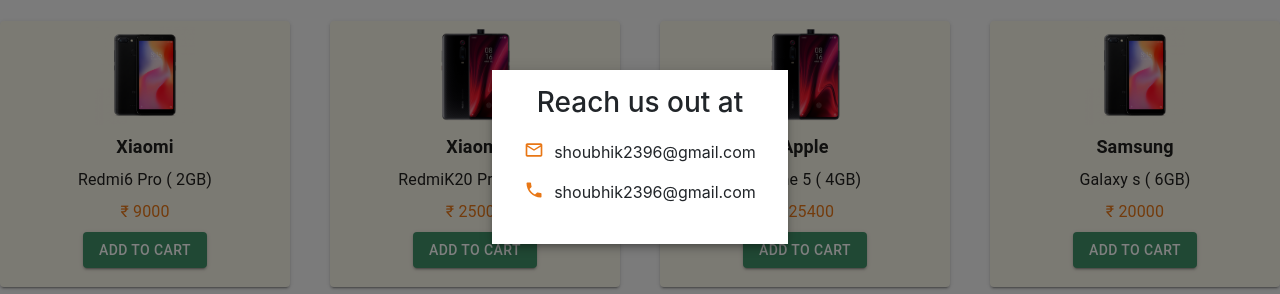
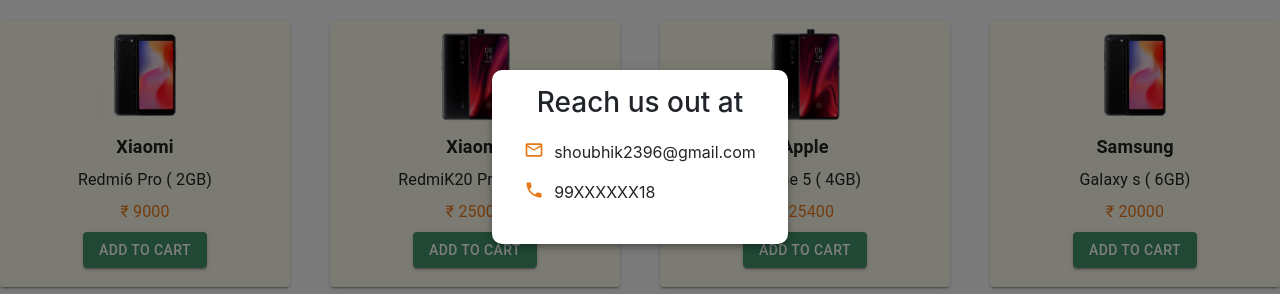
Before and after one commit to shoubhik-23/applicatShopCatalog, a React (Create React App) app: page / in a window 1280 px wide. Both pictures are taken after a click on the button 1239 px from the left and 33 px from the top of the page. Shown: the part 243-537 px from the top of the page. Built offline with nearby package versions, Linux system fonts and the light colour scheme.

Commit message:
font fix

```diff
--- a/src/components/navbar/modal.js
+++ b/src/components/navbar/modal.js
@@ -10,12 +10,15 @@
   modal: {
     display: "flex",
     alignItems: "center",
+
     justifyContent: "center",
   },
   paper: {
     backgroundColor: theme.palette.background.paper,
 
     boxShadow: theme.shadows[5],
+    borderRadius: "10px",
+
     padding: theme.spacing(2, 4, 3),
   },
 }));
@@ -52,12 +55,12 @@
               ></MailOutlineIcon>
               <p id="transition-modal-description">shoubhik2396@gmail.com</p>
             </Box>
-            <Box style={{ display: "flex", justifyContent: "space-between" }}>
+            <Box style={{ display: "flex", justifyContent: "left" }}>
               <PhoneIcon
                 style={{ color: "rgb(232, 119, 22)", marginRight: 10 }}
                 fontSize="small"
               ></PhoneIcon>
-              <p id="transition-modal-description">shoubhik2396@gmail.com</p>
+              <p id="transition-modal-description">99XXXXXX18</p>
             </Box>
           </div>
         </Fade>
```
Also changed, not shown: firebase.json (added), 1 other file (tests, documents, lock files or other folders).
